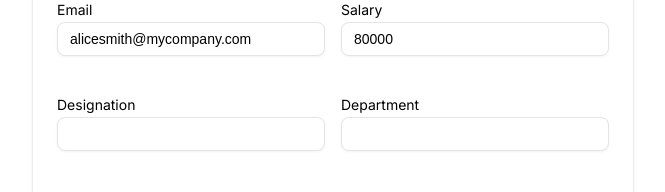
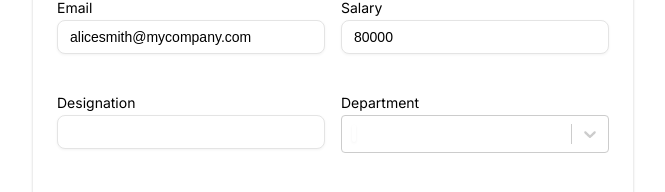
Before and after one commit to amaljoeqb/hr_app_react, a React (Create React App) app: page /employee/1 in a window 1280 px wide. Shown: the part 258-450 px from the top of the page, without its empty margins (307-972 px from the left). Built offline with nearby package versions, Linux system fonts and the light colour scheme.

Commit message:
modify select input

```diff
--- a/package.json
+++ b/package.json
@@ -12,6 +12,7 @@
     "react-dom": "^18.2.0",
     "react-router-dom": "^6.18.0",
     "react-scripts": "5.0.1",
+    "react-select": "^5.8.0",
     "styled-components": "^6.1.0",
     "typescript": "^4.9.5",
     "yup": "^1.3.2"
--- a/src/components/inputs/SelectInput.tsx
+++ b/src/components/inputs/SelectInput.tsx
@@ -1,5 +1,10 @@
+import { useField } from "formik";
+import Select from "react-select";
+
+// select using formik and react-select
 export default function SelectInput({
   label,
+  name,
   options,
   ...props
 }: {
@@ -11,26 +16,29 @@ export default function SelectInput({
   type?: string;
   options: { value: any; label: string }[];
 }) {
+  const [field, meta, helpers] = useField(name);
+
+  const handleChange = (selectedOption: any) => {
+    helpers.setValue(selectedOption);
+  };
+
+  const handleBlur = () => {
+    helpers.setTouched(true);
+  };
+
+  console.log(field);
   return (
-    <div id="department-field" className="field dropdown">
-      <label htmlFor="department">Department</label>
-      <div className="input-container">
-        <input
-          type="text"
-          name="department"
-          id="department"
-          className="dropdown-input"
-          autoComplete="off"
-          required={true}
-        />
-        <span className="material-symbols-outlined suffix-icon">
-          keyboard_arrow_down
-        </span>
-      </div>
-      <div className="dropdown-content department">
-        <ul id="department-options" className="dropdown-list" />
-      </div>
-      <p className="error-msg" />
+    <div id={`${name}-field`} className="field">
+      <label htmlFor={name}>{label}</label>
+      <Select
+        {...field}
+        {...props}
+        options={options}
+        value={field.value}
+        onChange={handleChange}
+        onBlur={handleBlur}
+      />
+      {meta.touched && meta.error ? <p className="error-msg" /> : null}
     </div>
   );
 }
--- a/src/components/inputs/TextInput.tsx
+++ b/src/components/inputs/TextInput.tsx
@@ -2,6 +2,7 @@ import { useField } from "formik";
 
 export default function TextInput({
   label,
+  name,
   ...props
 }: {
   label: string;
@@ -11,10 +12,10 @@ export default function TextInput({
   disabled?: boolean;
   type?: string;
 }) {
-  const [field, meta] = useField(props.name as string);
+  const [field, meta] = useField(name);
   return (
-    <div id={`${props.name}-field`} className="field">
-      <label htmlFor={props.name}>{label}</label>
+    <div id={`${name}-field`} className="field">
+      <label htmlFor={name}>{label}</label>
       <input type="text" {...field} {...props} />
       {meta.touched && meta.error ? <p className="error-msg" /> : null}
     </div>
```
Also changed, not shown: 1 other file (tests, documents, lock files or other folders).
